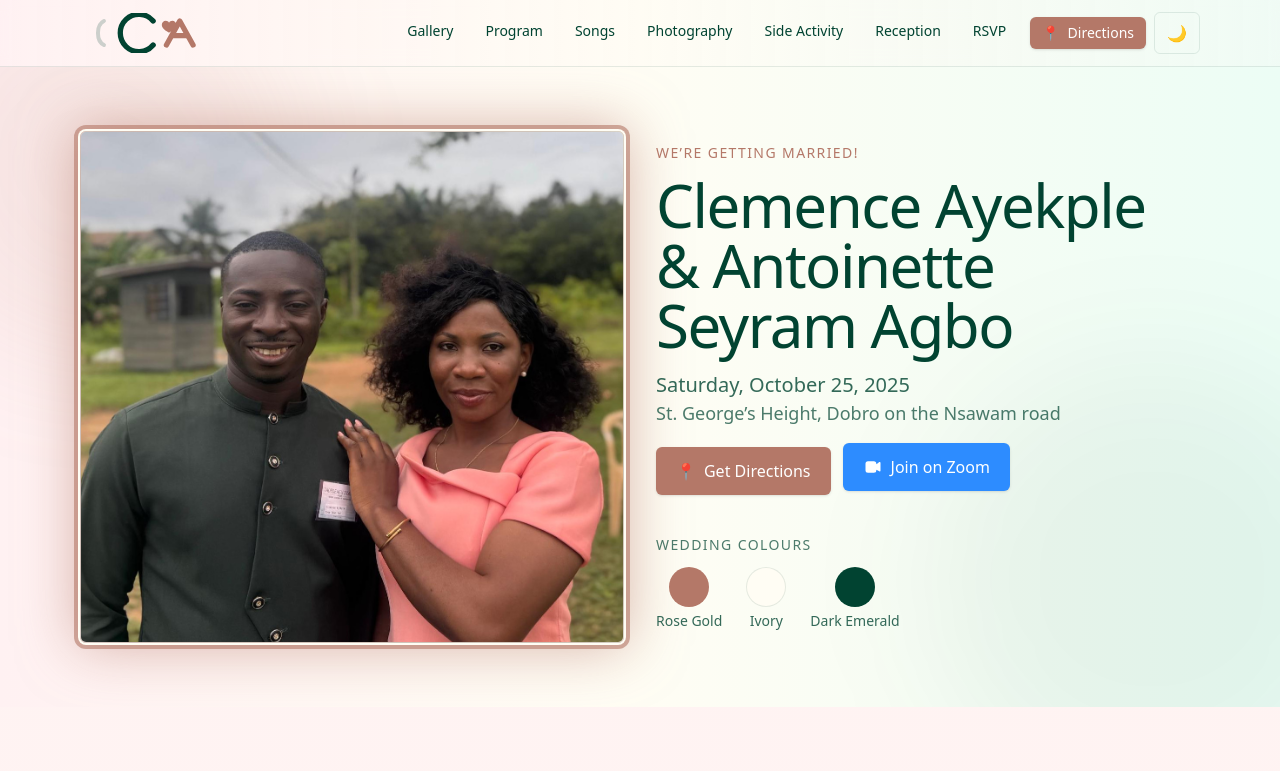
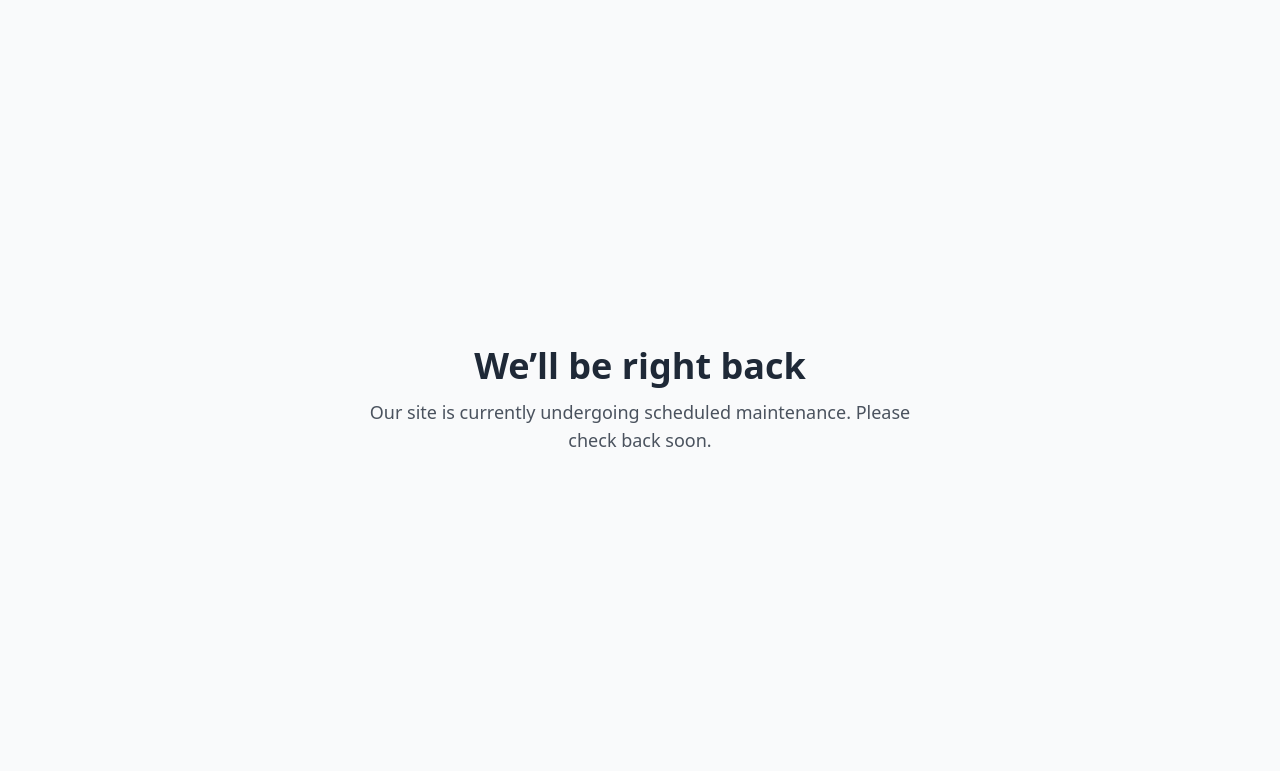
Before and after one commit to cayekple/clemann, a React (Create React App) app: page / in a window 1280 px wide. Shown: the top 771 px of the page. Built offline with nearby package versions, Linux system fonts and the light colour scheme.

Commit message:
Add `Maintenance` component and update `tailwind.css` for new styles

```diff
--- /dev/null
+++ b/src/Maintenance.tsx
@@ -0,0 +1,14 @@
+import React from 'react';
+
+export default function Maintenance() {
+  return (
+    <div className="min-h-screen flex items-center justify-center bg-gray-50 text-center text-gray-800 dark:bg-gray-900 dark:text-gray-100 p-6">
+      <div>
+        <h1 className="text-3xl md:text-4xl font-semibold mb-3">We’ll be right back</h1>
+        <p className="text-base md:text-lg opacity-80 max-w-xl">
+          Our site is currently undergoing scheduled maintenance. Please check back soon.
+        </p>
+      </div>
+    </div>
+  );
+}
--- a/src/index.tsx
+++ b/src/index.tsx
@@ -4,13 +4,17 @@ import './tailwind.css';
 import './dark-overrides.css';
 import App from './App';
 import reportWebVitals from './reportWebVitals';
+import Maintenance from './Maintenance';
 
 const root = ReactDOM.createRoot(
   document.getElementById('root') as HTMLElement
 );
+
+const isMaintenance = process.env.REACT_APP_MAINTENANCE ? (process.env.REACT_APP_MAINTENANCE === 'true') : true;
+
 root.render(
   <React.StrictMode>
-    <App />
+    {isMaintenance ? <Maintenance /> : <App />}
   </React.StrictMode>
 );
 
```
Also changed, not shown: src/tailwind.css.
